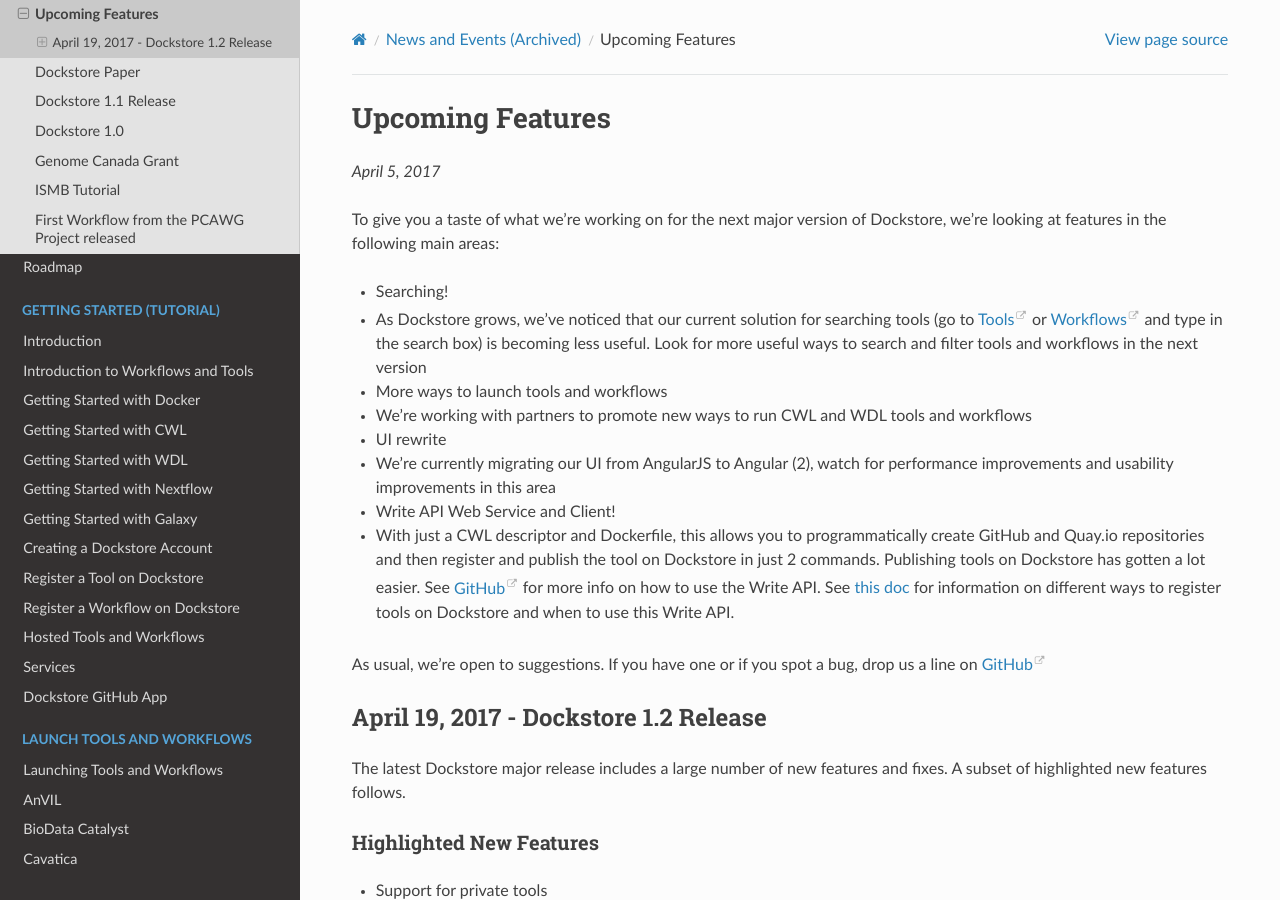
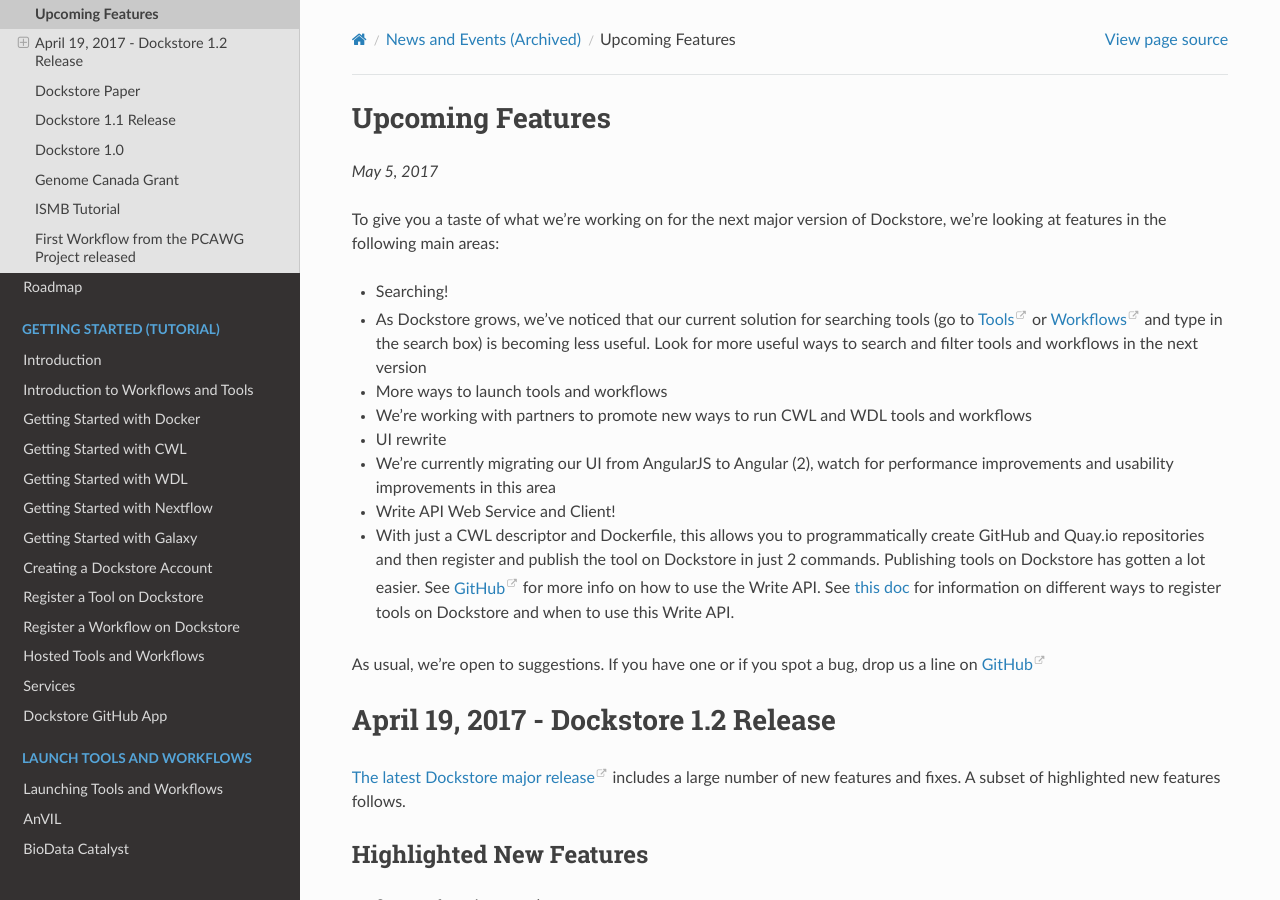
Before and after one commit to dockstore/dockstore-documentation, a Sphinx documentation site: the page built from docs/news/2017-05-05-Upcoming-Features.rst, in a window 1280 px wide and 900 px high. Built offline with Sphinx 7.4.7 and the Read the Docs theme 2.0.0, drawn with Linux system fonts in a browser that asks for light colours.

Commit message:
Add link to 1.2

```diff
--- a/docs/news/2017-04-19-Dockstore-1.2.rst
+++ /dev/null
@@ -1 +0,0 @@
-April 19, 2017
--- a/docs/news/2017-05-05-Upcoming-Features.rst
+++ b/docs/news/2017-05-05-Upcoming-Features.rst
@@ -1,6 +1,6 @@
 Upcoming Features
 =================
-*April 5, 2017*
+*May 5, 2017*
 
 To give you a taste of what we're working on for the next major version
 of Dockstore, we're looking at features in the following main areas:
@@ -33,13 +33,12 @@
 `GitHub <https://github.com/dockstore/dockstore/issues>`__
 
 April 19, 2017 - Dockstore 1.2 Release
---------------------------------------
+======================================
 
-The latest Dockstore major release includes a large number of new
-features and fixes. A subset of highlighted new features follows.
+`The latest Dockstore major release <https://github.com/dockstore/dockstore/releases/tag/1.2.0>`_ includes a large number of new features and fixes. A subset of highlighted new features follows.
 
 Highlighted New Features
-~~~~~~~~~~~~~~~~~~~~~~~~
+------------------------
 
 -  Support for private tools
 -  users can register tools where users will need to ask the original
@@ -57,7 +56,7 @@
    tools
 
 Breaking Changes
-~~~~~~~~~~~~~~~~
+----------------
 
 -  The default Dockstore install no longer includes S3 support. Instead,
    S3 support is provided by a plugin that can be installed via
```
